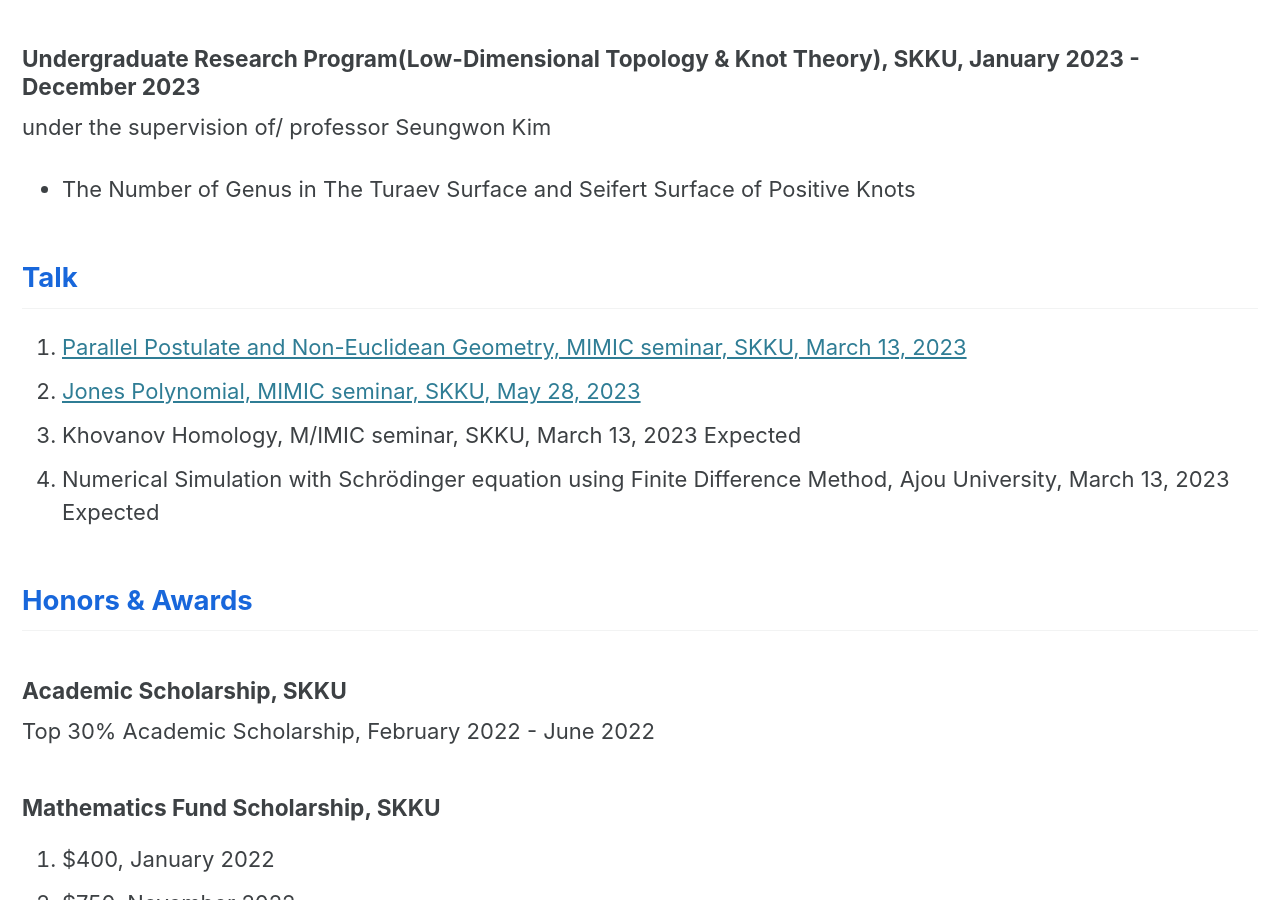
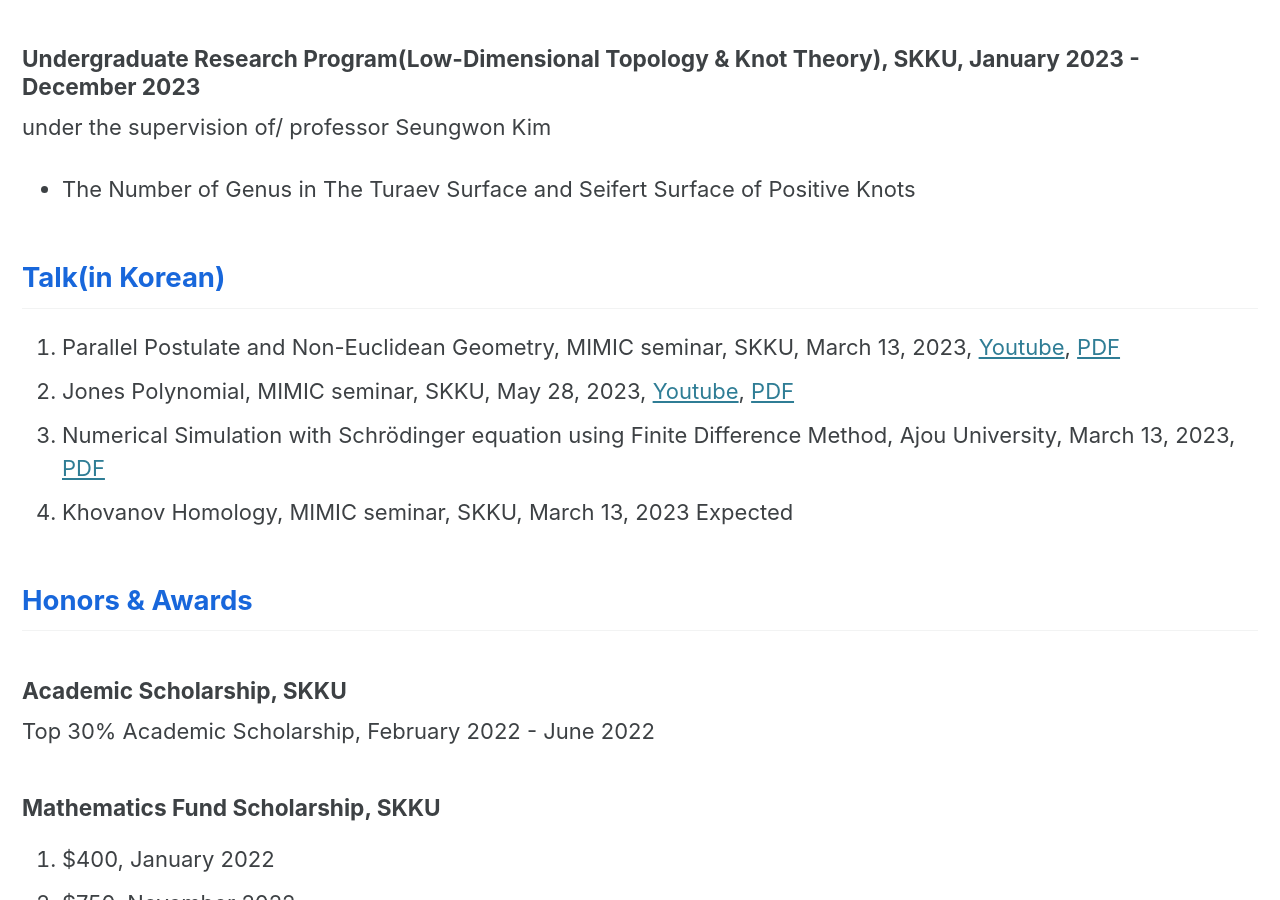
Before and after one commit to JaehoonYoo-byeolla/JaehoonYoo-byeolla.github.io, a Jekyll site: the page built from _pages/about.md, in a window 1280 px wide and 900 px high, scrolled down 1410 px. Built offline with Jekyll 4.4.1, drawn with Linux system fonts in a browser that asks for light colours; cached includes are drawn as plain includes; formulas are drawn with MathJax 3.

Commit message:
pdf upload

```diff
--- a/_pages/about.md
+++ b/_pages/about.md
@@ -42,12 +42,12 @@ under the supervision of professor Youngjoon Hong and professor Woocheol Choi<br
 under the supervision of/ professor Seungwon Kim<br>
 - The Number of Genus in The Turaev Surface and Seifert Surface of Positive Knots
 
-<h2 style="color:#1867db">Talk</h2>
+<h2 style="color:#1867db">Talk(in Korean)</h2>
 
-1. [Parallel Postulate and Non-Euclidean Geometry, MIMIC seminar, SKKU, March 13, 2023](https://youtu.be/GT07SxAlAYw)
-2. [Jones Polynomial, MIMIC seminar, SKKU, May 28, 2023](https://youtu.be/HrZX18lCr-Y)
-3. Khovanov Homology,  M/IMIC seminar, SKKU, March 13, 2023 Expected
-4. Numerical Simulation with Schrödinger equation using Finite Difference Method, Ajou University, March 13, 2023 Expected
+1. Parallel Postulate and Non-Euclidean Geometry, MIMIC seminar, SKKU, March 13, 2023, [Youtube](https://youtu.be/GT07SxAlAYw), [PDF](../talk%20pdf/non-Euclidean.pdf)
+2. Jones Polynomial, MIMIC seminar, SKKU, May 28, 2023, [Youtube](https://youtu.be/HrZX18lCr-Y), [PDF](../talk%20pdf/Jones_Polynomial.pdf)
+3. Numerical Simulation with Schrödinger equation using Finite Difference Method, Ajou University, March 13, 2023, [PDF](../talk%20pdf/Ajou%20talk.pdf)
+3. Khovanov Homology, MIMIC seminar, SKKU, March 13, 2023 Expected
 
 <h2 style="color:#1867db">Honors & Awards</h2>
 
```
Also changed, not shown: 3 other files.
